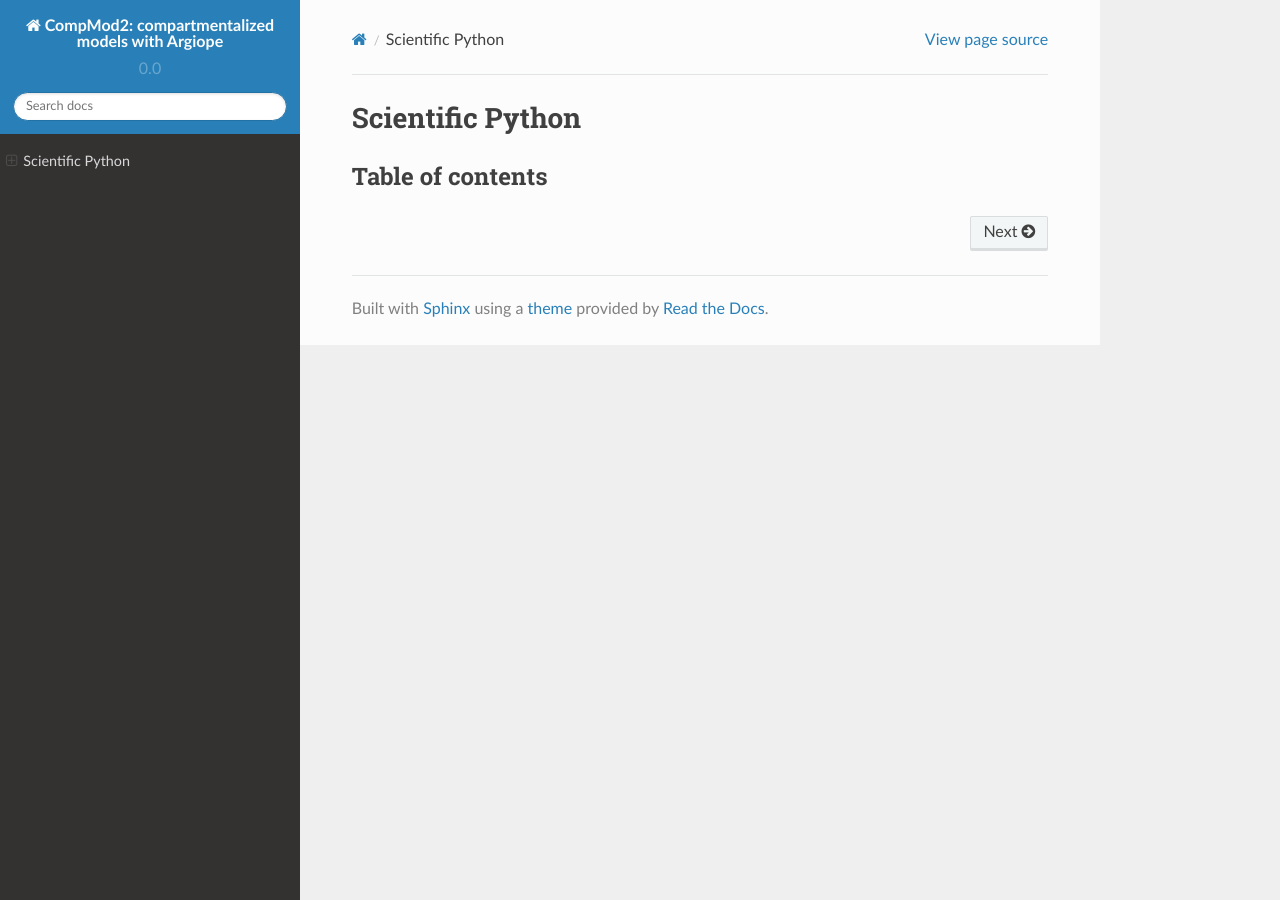
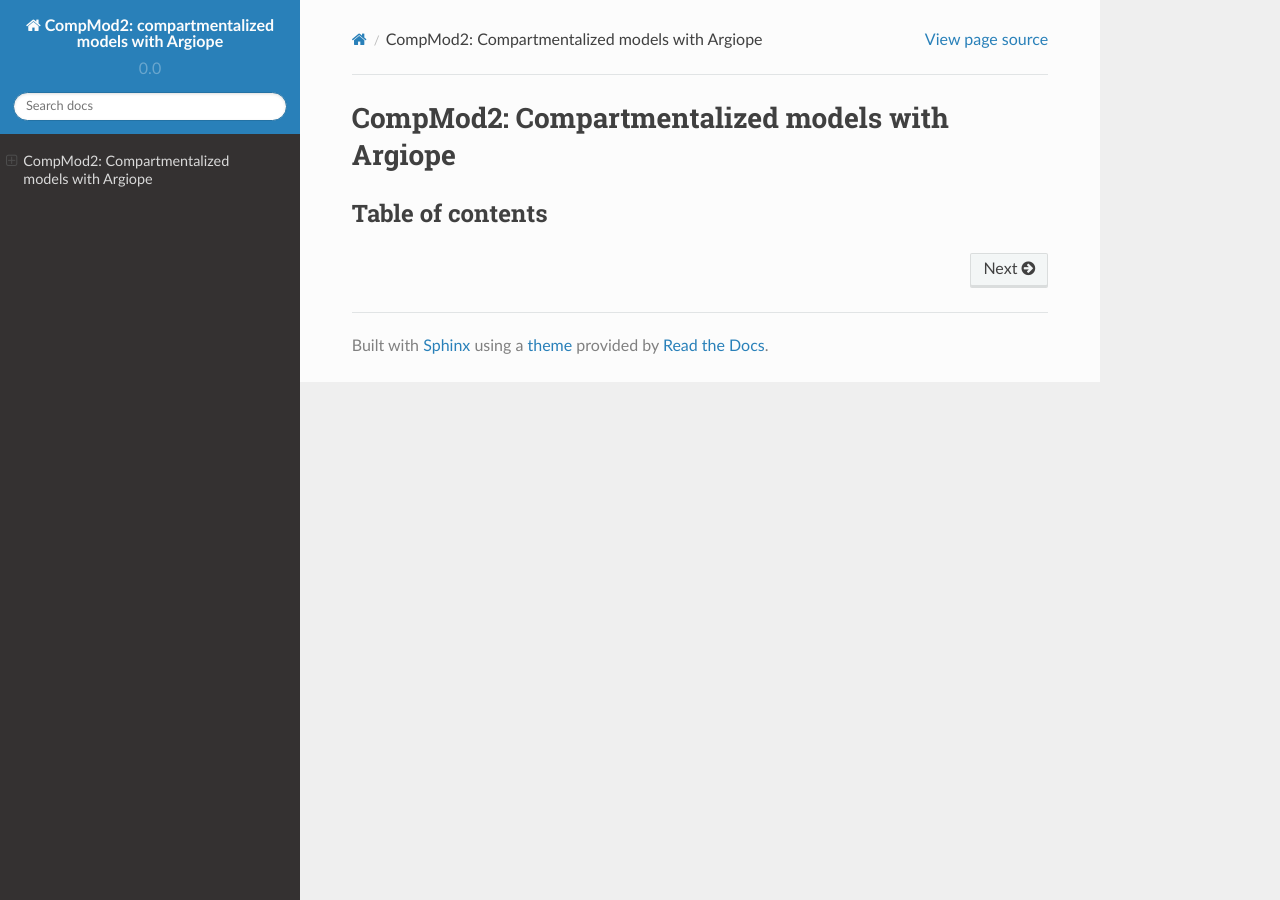
Before and after one commit to lcharleux/compmod2, a Sphinx documentation site: the page built from doc/index.rst, in a window 1280 px wide. Built offline with Sphinx 7.4.7 and the Read the Docs theme 2.0.0, drawn with Linux system fonts in a browser that asks for light colours; pages that are not in the unit, such as notebooks, are missing from menus; the version number is read from the project's files by our own code.

Commit message:
doc update

```diff
--- a/doc/index.rst
+++ b/doc/index.rst
@@ -1,7 +1,7 @@
 .. index.rst
 
-Scientific Python
-+++++++++++++++++++++++++++++++++++++++++++++++
+CompMod2: Compartmentalized models with Argiope
+++++++++++++++++++++++++++++++++++++++++++++++++++
 
 
 
```
